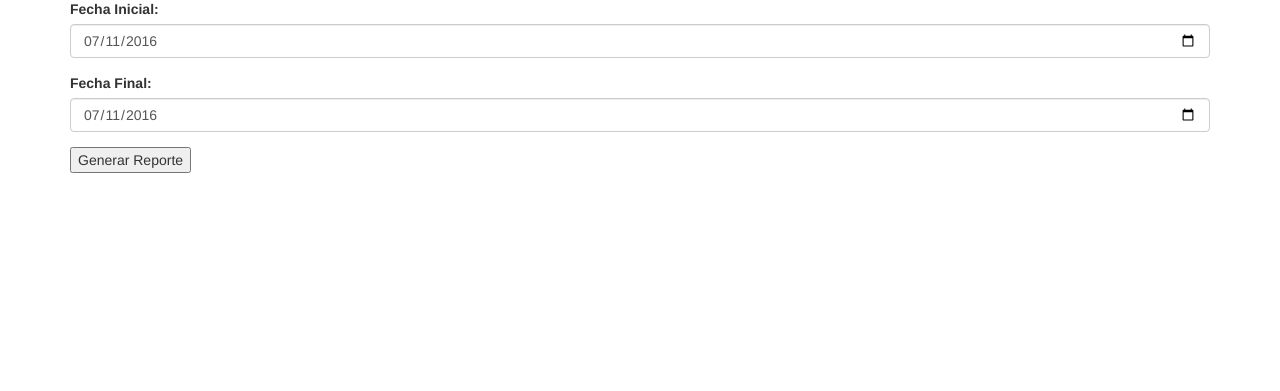
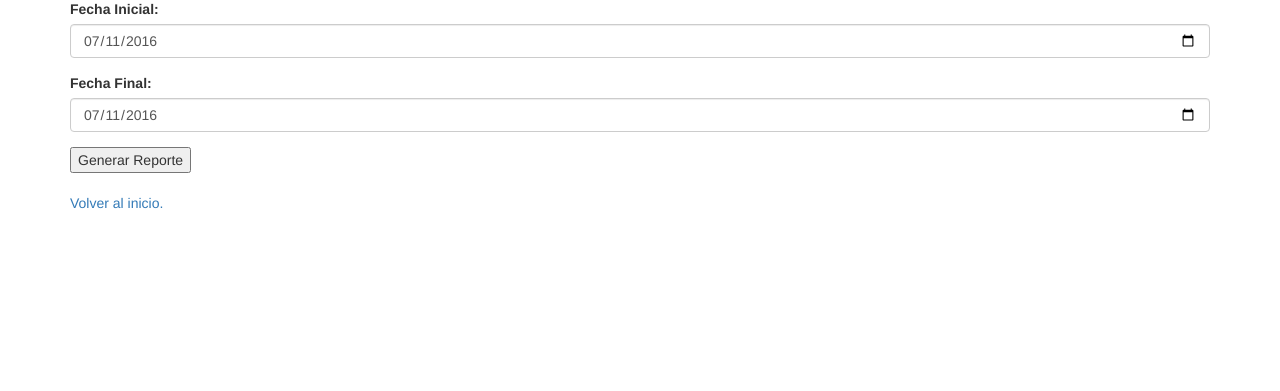
Before and after one commit to cddm-gh/SistemaMatilcell, a PHP site: page /reporte_tecnicos.php in a window 1280 px wide. Shown: the part 71-462 px from the top of the page. Run offline with PHP 8.4, Linux system fonts and the light colour scheme; the visitor is signed in with stand-in values (Sample User, id 1).

Commit message:
link para volver al inicio desde los reportes

```diff
--- a/reporte_tecnicos.php
+++ b/reporte_tecnicos.php
@@ -101,6 +101,8 @@ if(!isset($_SESSION['usuario'])){
 
             <input type="submit" name="generar" value="Generar Reporte">
         </form>
+        <br>
+        <a href="contenido.php">Volver al inicio.</a>
     </div>
 
 
```
